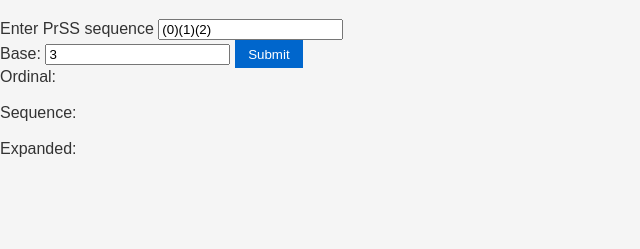
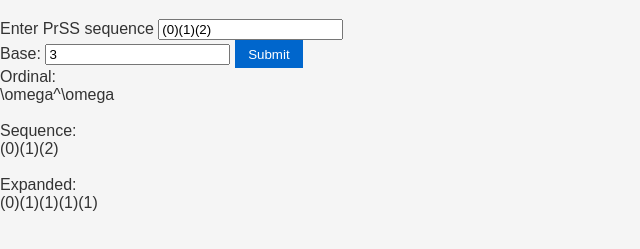
Before and after one commit to GreatCoder1000/bashicu-matrix-system, a website: page prss/index.html in a window 1280 px wide. Both pictures are taken after a click on the button "Submit". Shown: the part 61-310 px from the top of the page, without its empty margins (0-640 px from the left). Drawn offline with Linux system fonts and the light colour scheme.

Commit message:
Update index.html

```diff
--- a/prss/index.html
+++ b/prss/index.html
@@ -6,7 +6,6 @@
     <link rel="stylesheet" href="../styles.css">
     <title>PrSS Example</title>
     <script>
-        // Thanks to @kyodaisuu for the python version of primseq(), prim(), standard(), and stand()
         function primseq(seq) {
             // Convert primitive sequence to ordinal
             try {
@@ -260,8 +259,8 @@
                 document.getElementById('provided').textContent = prssInstance.toString();
                 let currentPrSS = prssInstance;
                 let len = currentPrSS.sequence.length;
-                let ord = primseq(currentPrSS.sequence)
-                ordtex = ord.replace(/w/g, '\omega').replace(/(/g, '{').replace(/)/g', '}')
+                let ord = primseq(currentPrSS.sequence);
+                let ordtex = ord.replace(/w/g, '\\omega').replace(/\(/g, '{').replace(/\)/g, '}');
                 document.getElementById('output').innerHTML = currentPrSS.eval(base).toString();
                 document.getElementById('ordinal').innerHTML = `${ordtex}`;
                 /*while (len < MAX_ENTRIES && currentPrSS.toString !== '') {
```
